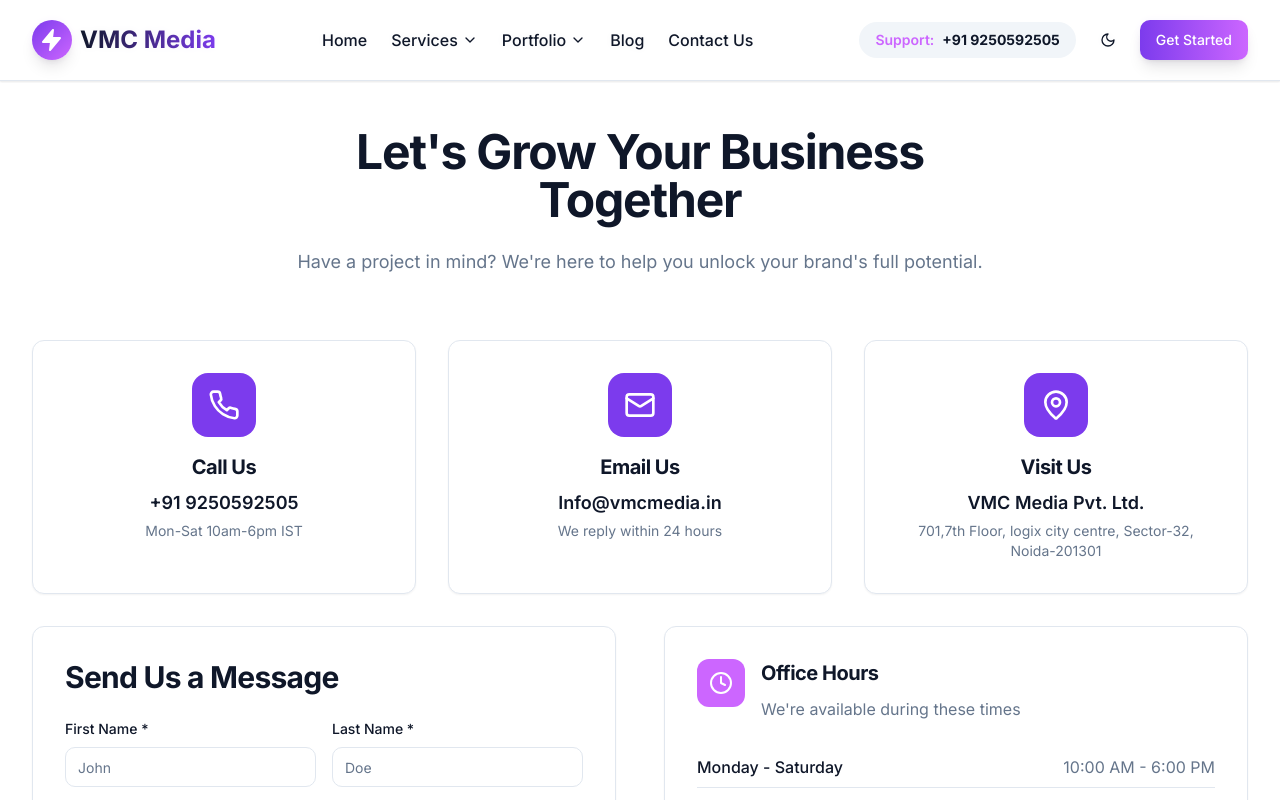
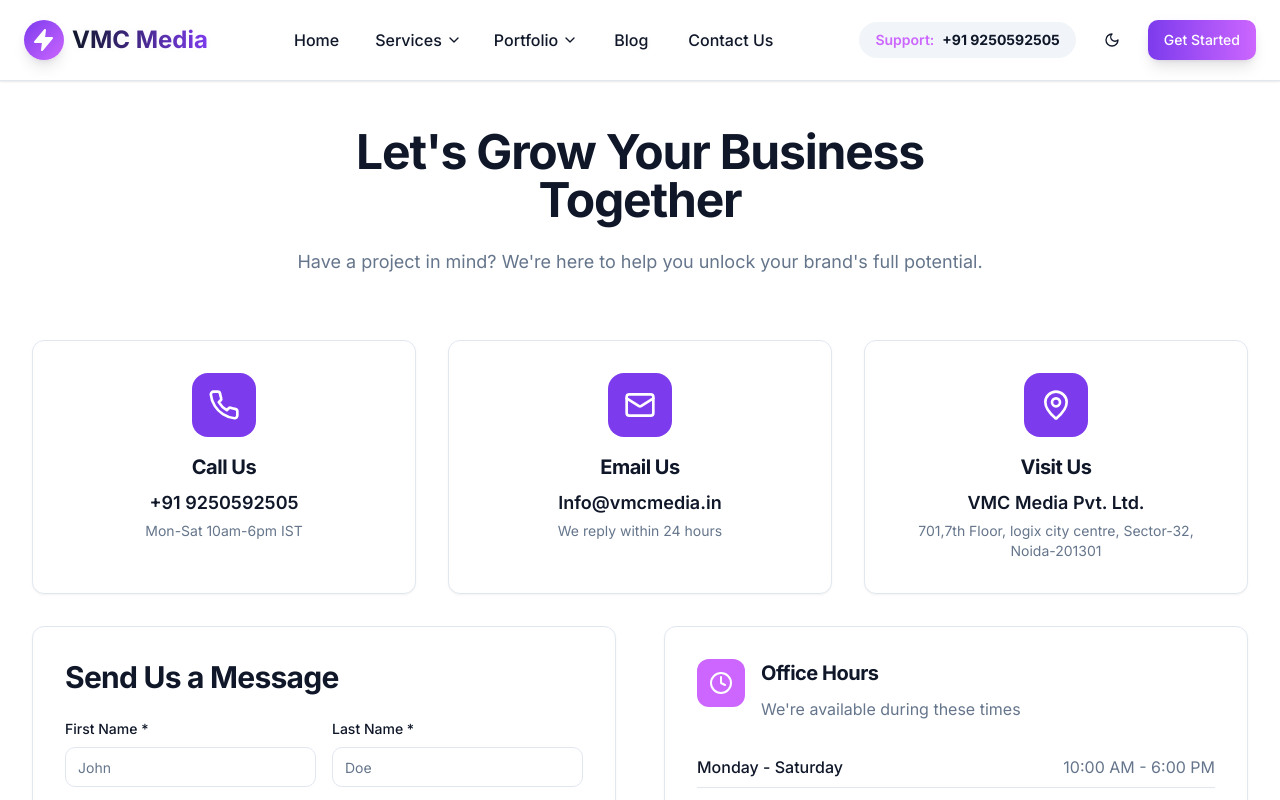
Before and after one commit to vivek01kushwah/VMC-Media-Updated, a Next.js app: page /contact in a window 1280 px wide. Shown: the top 800 px of the page. Built offline with nearby package versions, Linux system fonts and the light colour scheme.

Commit message:
Improve header alignment and spacing management

```diff
--- a/src/components/Header.tsx
+++ b/src/components/Header.tsx
@@ -55,8 +55,8 @@
 
   return (
     <header className="fixed top-0 left-0 right-0 z-50 bg-background/95 backdrop-blur-sm border-b border-border shadow-sm">
-      <div className="container mx-auto px-4">
-        <div className="flex items-center justify-between h-20">
+      <div className="w-full px-4 lg:px-6">
+        <div className="max-w-7xl mx-auto flex items-center justify-between h-20">
           {/* Logo */}
           <NavLink to="/" className="flex items-center gap-2 hover:opacity-90 transition-opacity">
             <div className="w-10 h-10 rounded-full bg-gradient-to-br from-accent to-secondary flex items-center justify-center shadow-lg">
@@ -82,10 +82,10 @@
           </NavLink>
 
           {/* Desktop Navigation */}
-          <nav className="hidden lg:flex items-center gap-6">
+          <nav className="hidden lg:flex items-center gap-8">
             <NavLink
               to="/"
-              className="text-foreground hover:text-primary transition-colors font-medium py-2 relative group"
+              className="text-foreground hover:text-primary transition-colors font-medium px-1 py-2 relative group"
               activeClassName="text-primary"
             >
               Home
@@ -176,7 +176,7 @@
 
             <NavLink
               to="/blog"
-              className="text-foreground hover:text-primary transition-colors font-medium py-2 relative group"
+              className="text-foreground hover:text-primary transition-colors font-medium px-1 py-2 relative group"
             >
               Blog
               <span className="absolute bottom-0 left-0 w-0 h-0.5 bg-primary transition-all group-hover:w-full" />
@@ -184,7 +184,7 @@
 
             <NavLink
               to="/contact"
-              className="text-foreground hover:text-primary transition-colors font-medium py-2 relative group"
+              className="text-foreground hover:text-primary transition-colors font-medium px-1 py-2 relative group"
             >
               Contact Us
               <span className="absolute bottom-0 left-0 w-0 h-0.5 bg-primary transition-all group-hover:w-full" />
@@ -192,8 +192,8 @@
           </nav>
 
           {/* Right Side Actions */}
-          <div className="flex items-center gap-3">
-            <div className="hidden xl:flex items-center gap-2 px-4 py-2 bg-muted rounded-full">
+          <div className="flex items-center gap-4">
+            <div className="hidden xl:flex items-center gap-2 px-4 py-2 bg-muted rounded-full whitespace-nowrap">
               <span className="text-secondary font-semibold text-sm">Support:</span>
               <span className="text-foreground font-bold text-sm">+91 9250592505</span>
             </div>
@@ -215,8 +215,8 @@
 
         {/* Mobile Menu */}
         {isMenuOpen && (
-          <div className="lg:hidden py-4 border-t border-border animate-fade-in max-h-[calc(100vh-5rem)] overflow-y-auto">
-            <nav className="flex flex-col gap-2">
+          <div className="lg:hidden py-4 px-0 border-t border-border animate-fade-in max-h-[calc(100vh-5rem)] overflow-y-auto">
+            <nav className="flex flex-col gap-2 px-4">
               <NavLink
                 to="/"
                 className="text-foreground hover:text-primary hover:bg-muted transition-all font-medium py-3 px-4 rounded-lg"
@@ -306,11 +306,12 @@
                 Contact Us
               </NavLink>
 
-              <div className="pt-4 px-4">
-                <div className="flex items-center gap-2 text-sm mb-3 p-3 bg-muted rounded-lg">
+              <div className="pt-4 mt-4 border-t border-border px-0">
+                <div className="flex items-center gap-2 text-sm mb-4 p-3 bg-muted rounded-lg mx-4">
                   <span className="text-secondary font-semibold">Support:</span>
                   <span className="text-foreground font-bold">+91 9250592505</span>
                 </div>
+                <div className="px-4">
                   <Button
                     onClick={() => {
                       setIsModalOpen(true);
@@ -320,6 +321,7 @@
                   >
                     Get Started
                   </Button>
+                </div>
               </div>
             </nav>
           </div>
```
Lines whose indentation alone changed are shown as unchanged.
